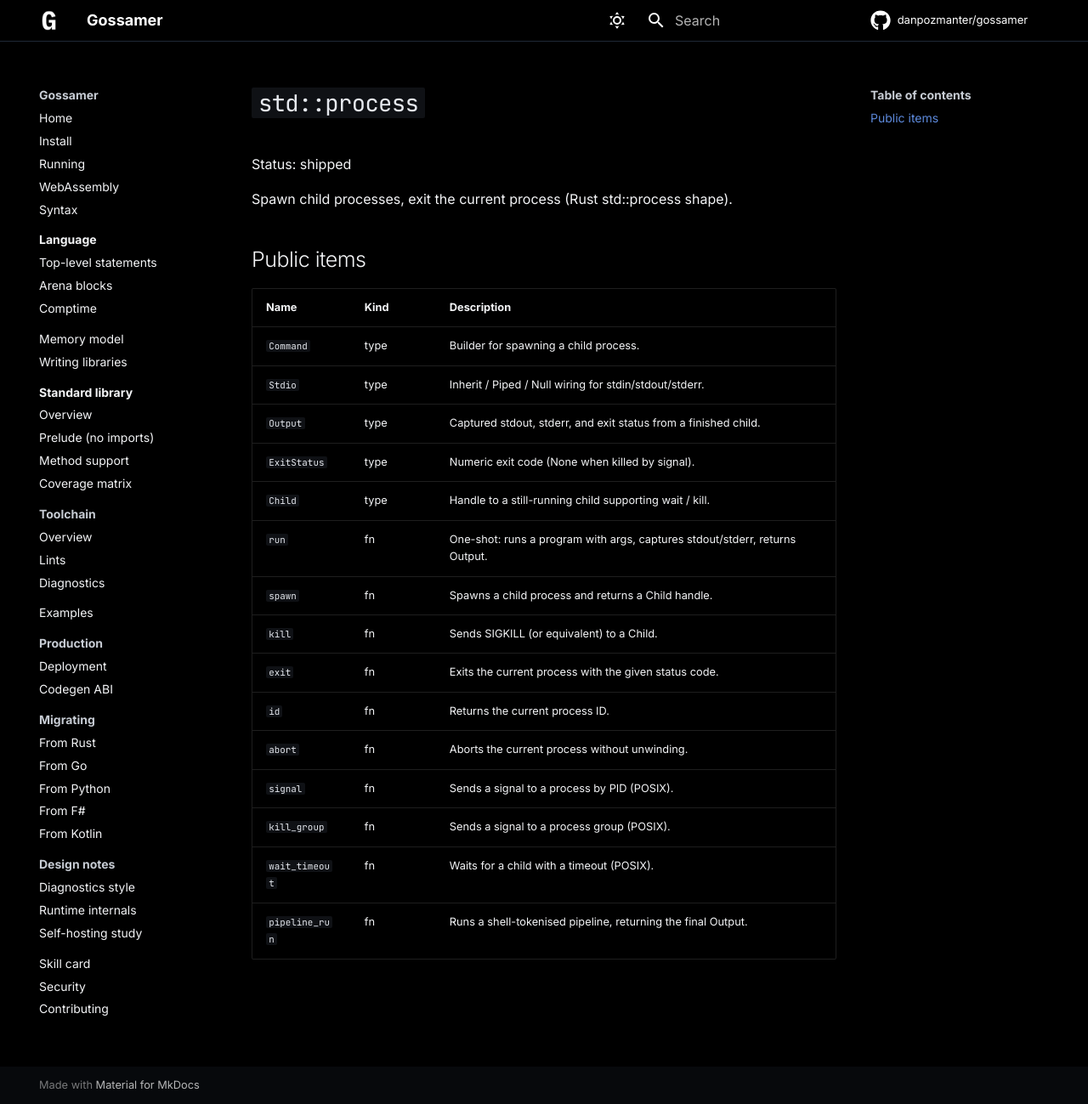
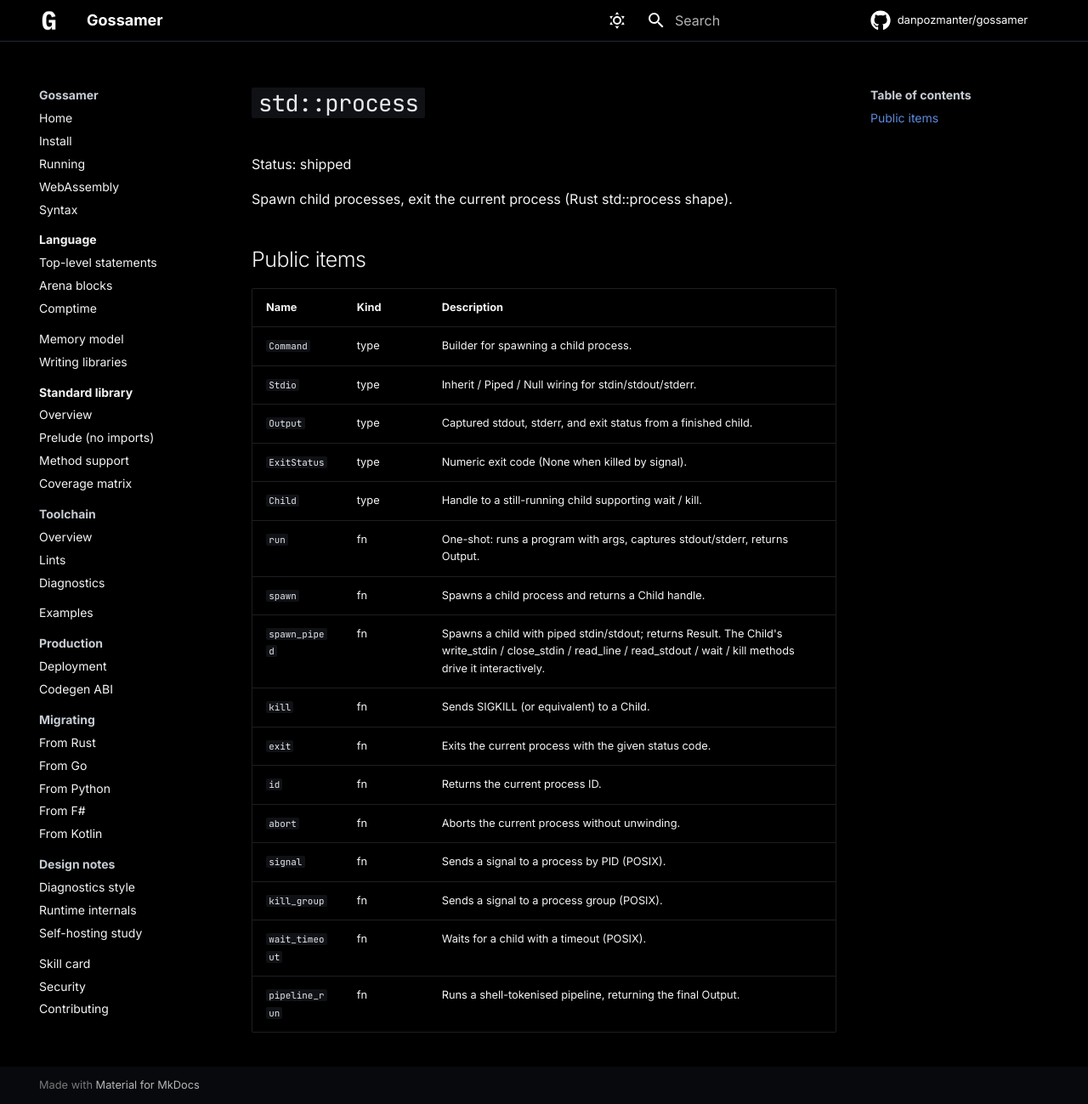
Before and after one commit to danpozmanter/gossamer, an MkDocs documentation site: the page built from docs_src/stdlib/process.md, in a window 1280 px wide and 1299 px high. Shown: the whole window at 85% size. Built offline with MkDocs 1.6.1 and Material for MkDocs 9.7.7, drawn with Linux system fonts in a browser that asks for light colours; comment, search, counter and statistics services are not loaded.

Commit message:
docs fix for 0.24.0

```diff
--- a/docs_src/stdlib/process.md
+++ b/docs_src/stdlib/process.md
@@ -15,6 +15,7 @@ Spawn child processes, exit the current process (Rust std::process shape).
 | `Child` | type | Handle to a still-running child supporting wait / kill. |
 | `run` | fn | One-shot: runs a program with args, captures stdout/stderr, returns Output. |
 | `spawn` | fn | Spawns a child process and returns a Child handle. |
+| `spawn_piped` | fn | Spawns a child with piped stdin/stdout; returns Result<Child, errors::Error>. The Child's write_stdin / close_stdin / read_line / read_stdout / wait / kill methods drive it interactively. |
 | `kill` | fn | Sends SIGKILL (or equivalent) to a Child. |
 | `exit` | fn | Exits the current process with the given status code. |
 | `id` | fn | Returns the current process ID. |
```
Also changed, not shown: docs_src/stdlib/os_exec.md (+1 -0 lines).
